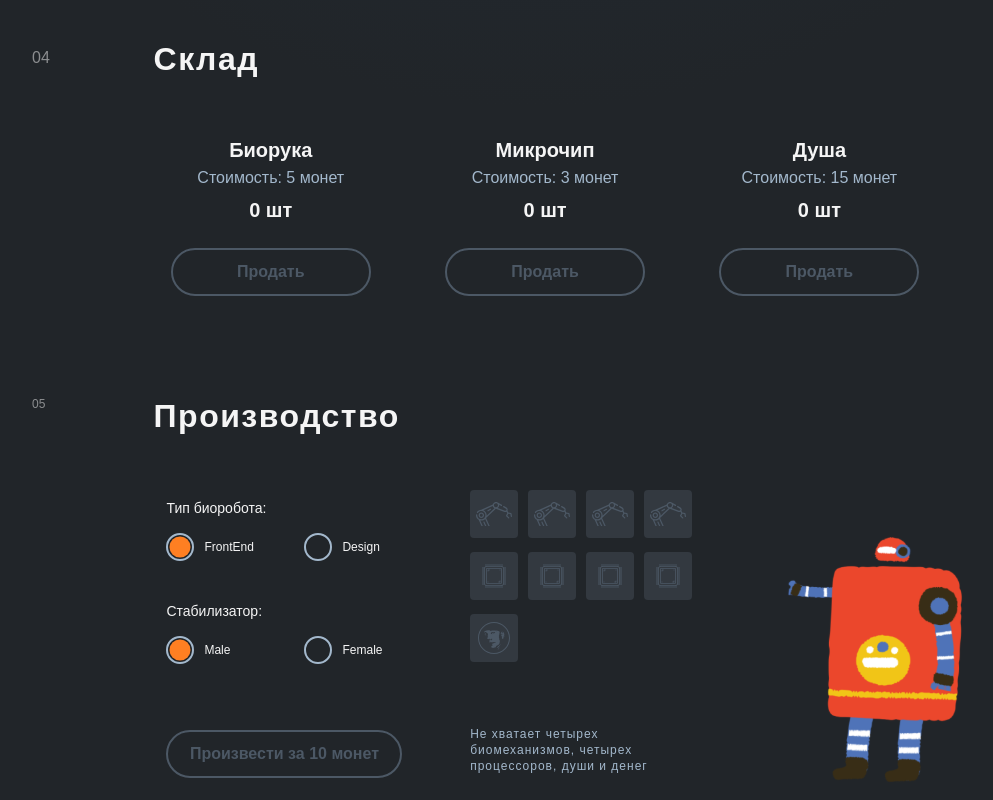
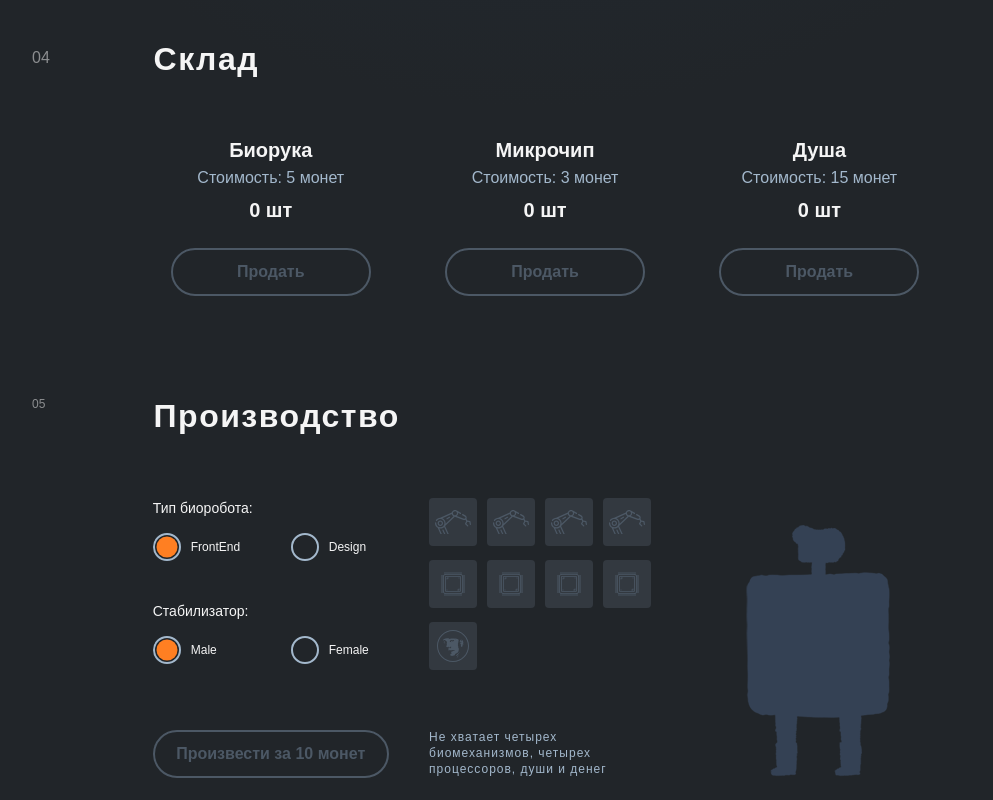
Before and after one commit to sseezov/atw-test, a React (Create React App) app: page / in a window 1280 px wide. Shown: the part 1541-2341 px from the top of the page, without its empty margins (100-1093 px from the left). Built offline with nearby package versions, Linux system fonts and the light colour scheme.

Commit message:
robots ready

```diff
--- a/src/components/ImgStorage.tsx
+++ b/src/components/ImgStorage.tsx
@@ -1,12 +1,21 @@
 import handA from "../assets/handAvailable.svg";
-import handD from "../assets/handDisabled.svg";
 import handM from "../assets/handMounted.svg";
 import chipA from "../assets/chip.svg";
-import chipD from "../assets/chipDisabled.svg";
 import chipM from "../assets/chipMounted.svg";
 import soulA from "../assets/soulAvailable.svg";
-import soulD from "../assets/soulDisabled.svg";
 import soulM from "../assets/soulMounted.svg";
+import designerMaleD from "../assets/DesignerDisabled.svg";
+import designerFemaleD from "../assets/DesignerDisabledFemale.svg";
+import designerMaleA from "../assets/DesignerAvailable.svg";
+import designerFemaleA from "../assets/DesignerAvailableFemale.svg";
+import designerMaleM from "../assets/DesignerMounted.svg";
+import designerFemaleM from "../assets/DesignerMountedFemale.svg";
+import frontMaleD from "../assets/FrontDisabled.svg";
+import frontFemaleD from "../assets/FrontDisabledFemale.svg";
+import frontMaleA from "../assets/FrontAvailable.svg";
+import frontFemaleA from "../assets/FrontAvailableFemale.svg";
+import frontMaleM from "../assets/FrontMounted.svg";
+import frontFemaleM from "../assets/FrontMountedFemale.svg";
 
 export const stockImg: any = {
   hands: {
@@ -23,14 +32,38 @@ export const stockImg: any = {
   },
 };
 
-export const robots = {
-  designer: {
-    male: {},
-    female: {},
+export const robotsReady: any = {
+  0: {
+    0: {
+      0: designerFemaleA,
+      1: designerFemaleM,
+    },
+    1: {
+      0: designerMaleA,
+      1: designerMaleM,
+    },
   },
-  front: {
-    male: {},
-    female: {},
+  1: {
+    0: {
+      0: frontFemaleA,
+      1: frontFemaleM,
+    },
+    1: {
+      0: frontMaleA,
+      1: frontMaleM,
+    },
+  },
+};
+
+export const robotsUnready: any = {
+  0: {
+    0: designerFemaleD,
+    1: designerMaleD,
+  },
+
+  1: {
+    0: frontFemaleD,
+    1: frontMaleD,
   },
 };
 
--- a/src/components/Production.tsx
+++ b/src/components/Production.tsx
@@ -3,14 +3,12 @@ import "../styles/Production.scss";
 import handD from "../assets/handDisabled.svg";
 import chipD from "../assets/chipDisabled.svg";
 import soulD from "../assets/soulDisabled.svg";
-import robo from "../assets/Designer Male 1.svg";
-import { stockImg, Parts } from "./ImgStorage";
+import { stockImg, Parts, robotsReady, robotsUnready } from "./ImgStorage";
 import { AppContext } from "../AppContext";
 
 const Production = () => {
   let { money, hands, setHands, chips, setChips, souls, setSouls } =
     useContext(AppContext);
-
   let [hand1, setHand1] = useState(false);
   let [hand2, setHand2] = useState(false);
   let [hand3, setHand3] = useState(false);
@@ -25,6 +23,10 @@ const Production = () => {
   let [soulsNeeded, setSoulNeeded] = useState(1);
   let [moneyNeeded, setMoneyNeeded] = useState(false);
   let [productionReady, setProductionReady] = useState(false);
+  let [genderMale, setGenderMale] = useState(true);
+  let [jobFront, setJobFront] = useState(true);
+  let [roboMounted, setRoboMounted] = useState(false);
+
   const string = [
     "Не хватает ",
     Parts.hands[handsNeeded],
@@ -111,13 +113,15 @@ const Production = () => {
                 <div>
                   <label className="radioType">
                     <input
-                      checked
                       className="realRadio"
                       type="radio"
                       name="front"
-                      id="radioFront"
+                      value="Front"
                     />
-                    <span className="customRadio" />
+                    <span
+                      className={jobFront ? "radioActive" : "radioDisabled"}
+                      onClick={() => setJobFront(true)}
+                    />
                     FrontEnd
                   </label>
                 </div>
@@ -127,9 +131,12 @@ const Production = () => {
                       className="realRadio"
                       type="radio"
                       name="front"
-                      id="radioDesign"
+                      value="Design"
                     />
-                    <span className="customRadio" />
+                    <span
+                      className="customRadio"
+                      onClick={() => setJobFront(false)}
+                    />
                     Design
                   </label>
                 </div>
@@ -143,10 +150,12 @@ const Production = () => {
                       className="realRadio"
                       type="radio"
                       name="gender"
-                      id="radioMale"
-                      checked
+                      value="Male"
                     />
-                    <span className="customRadio" />
+                    <span
+                      className={genderMale ? "radioActive" : "radioDisabled"}
+                      onClick={() => setGenderMale(true)}
+                    />
                     Male
                   </label>
                 </div>
@@ -156,9 +165,13 @@ const Production = () => {
                       className="realRadio"
                       type="radio"
                       name="gender"
+                      value="Female"
                       id="radioFemale"
                     />
-                    <span className="customRadio" />
+                    <span
+                      className="customRadio"
+                      onClick={() => setGenderMale(false)}
+                    />
                     Female
                   </label>
                 </div>
@@ -313,7 +326,14 @@ const Production = () => {
 
           <div className="productionItem">
             <div className="productionRobo">
-              <img src={robo} alt="robo" />
+              <img
+                src={
+                  productionReady
+                    ? robotsReady[+jobFront][+genderMale][+roboMounted]
+                    : robotsUnready[+jobFront][+genderMale]
+                }
+                alt="robo"
+              />
             </div>
           </div>
         </div>
@@ -323,55 +343,3 @@ const Production = () => {
 };
 
 export default Production;
-
-// let [biomeh, setBiomeh] = useState("биоруки");
-// let [processors, setProcessors] = useState("микрочипа");
-// let [soul, setSoul] = useState("души");
-// let [and, setAnd] = useState("и");
-// let [coins, setCoins] = useState("денег");
-
-// let str = `Для производства биоробота не хватает ${handsNeeded} ${biomeh}, ${chipsNeeded} ${processors}, ${soulsNeeded} ${soul} ${and} ${coins}`;
-
-// useEffect(() => {
-//   if (handsNeeded === 0) {
-//     setBiomeh(" ");
-//   } else if (handsNeeded > 0) {
-//     setBiomeh("биоруки");
-//   }
-// }, [handsNeeded]);
-
-// useEffect(() => {
-//   if (chipsNeeded === 0) {
-//     setProcessors(" ");
-//   } else if (chipsNeeded > 0) {
-//     setProcessors("микрочипа");
-//   }
-// }, [chipsNeeded]);
-
-// useEffect(() => {
-//   if (soulsNeeded === 0) {
-//     setSoul(" ");
-//   } else if (soulsNeeded > 0) {
-//     setSoul("души");
-//   }
-// }, [soulsNeeded]);
-
-// useEffect(() => {
-//   if (money >= 10) {
-//     setCoins(" ");
-//   } else if (money < 10) {
-//     setCoins("денег");
-//   }
-// }, [money]);
-
-// useEffect(() => {
-//   console.log("change");
-// }, [str]);
-
-// const trim = () => {
-//   let arr = str.split(" ");
-//   let result = arr.filter((symbol) => {
-//     return symbol !== "0";
-//   });
-//   return result.join(" ");
-// };
--- a/src/styles/Production.scss
+++ b/src/styles/Production.scss
@@ -51,7 +51,7 @@
 
   .productionCols {
     display: grid;
-    grid-template-columns: 33% 33% 33%;
+    grid-template-columns: 30% 30% 30%;
     align-items: center;
     justify-items: center;
 
@@ -107,18 +107,19 @@
   max-width: 220px;
   min-height: 60px;
   p {
-    margin-top: -10px;
+    margin-top: 25px;
     font-weight: 500;
     font-size: 12px;
     line-height: 16px;
     letter-spacing: 1px;
-    padding-bottom: 10px;
   }
 }
 
 .productionStock {
-  padding-bottom: 60px;
+  padding-top: 10px;
+  padding-bottom: 30px;
   text-align: left;
+
   div {
     padding-bottom: 10px;
     button {
@@ -139,11 +140,48 @@
   }
 
   .thirdRow {
+    padding-bottom: 0;
   }
 }
 
 .realRadio {
   display: none;
+}
+
+.radioActive {
+  display: inline-flex;
+  position: relative;
+  width: 24px;
+  height: 24px;
+  background: transparent;
+  border-radius: 50%;
+  border: 2px solid #a3b8cc;
+  margin-right: 10px;
+  cursor: pointer;
+  &::before {
+    content: "";
+    display: inline-flex;
+    width: 21px;
+    height: 21px;
+    position: absolute;
+    left: 50%;
+    top: 50%;
+    transform: translate(-50%, -50%);
+    background: #ff7f22;
+    border-radius: 50%;
+  }
+}
+
+.radioDisabled {
+  display: inline-flex;
+  position: relative;
+  width: 24px;
+  height: 24px;
+  background: transparent;
+  border-radius: 50%;
+  border: 2px solid #a3b8cc;
+  margin-right: 10px;
+  cursor: pointer;
 }
 
 .customRadio {
```
